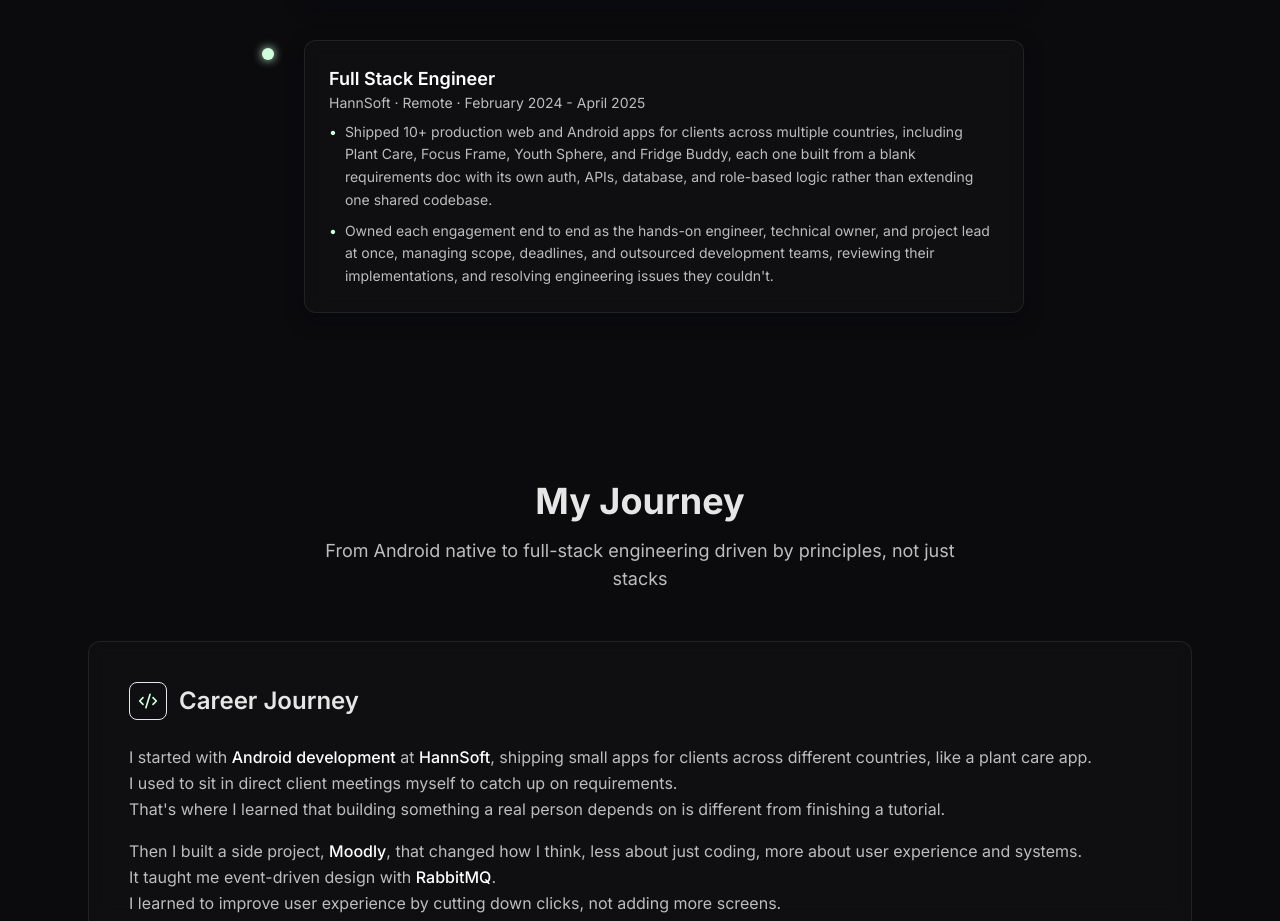
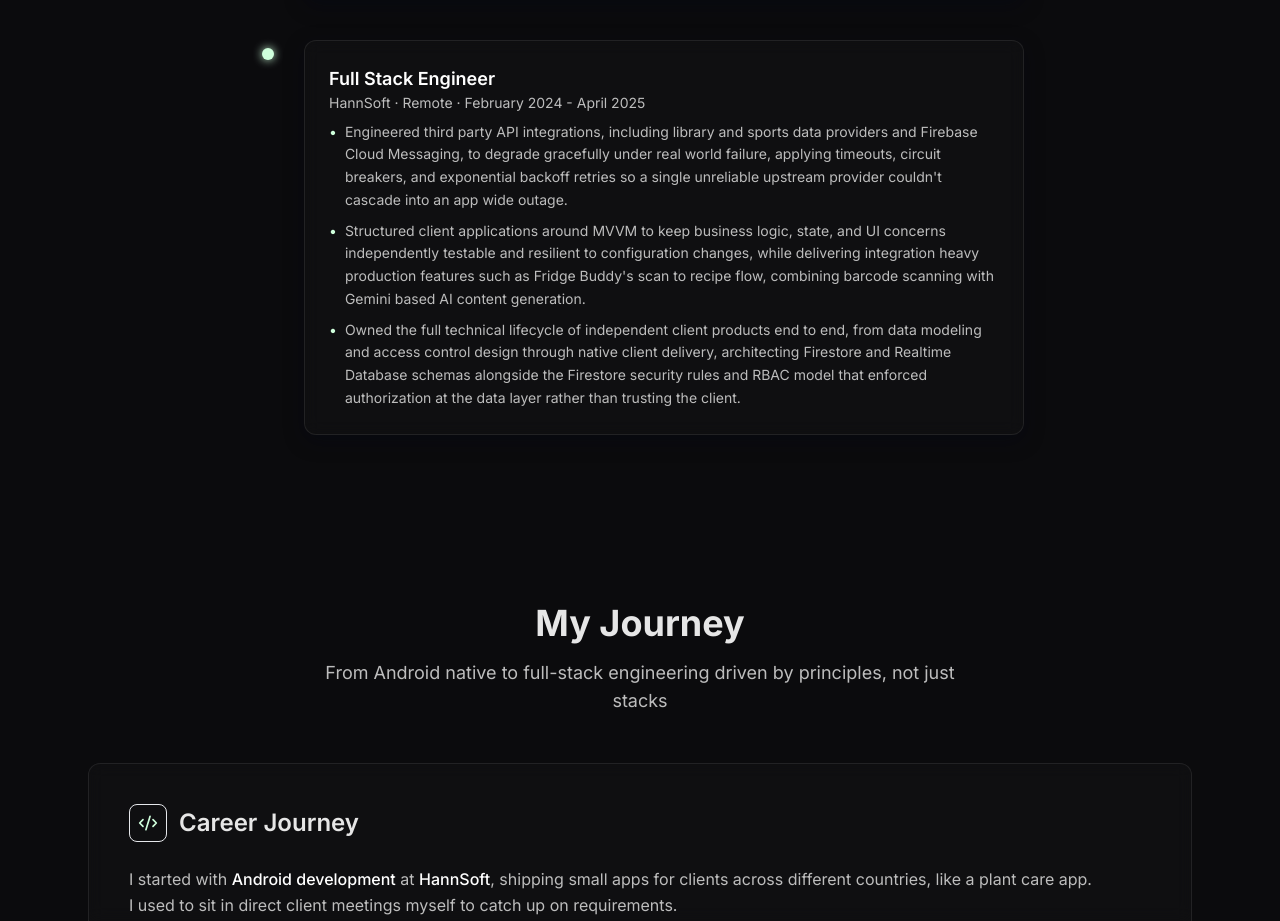
Before and after one commit to M-Talha-Atif/my-portfolio, a Next.js app: page / in a window 1280 px wide. Shown: the part 3665-4586 px from the top of the page. Built offline with nearby package versions, Linux system fonts and the light colour scheme; no server answers; a web font is replaced by a local one.

Commit message:
Update HannSoft experience bullets on portfolio

```diff
--- a/src/components/Experience.tsx
+++ b/src/components/Experience.tsx
@@ -37,8 +37,9 @@
       location: "Remote",
       period: "February 2024 - April 2025",
       desc: [
-        "Shipped 10+ production web and Android apps for clients across multiple countries, including Plant Care, Focus Frame, Youth Sphere, and Fridge Buddy, each one built from a blank requirements doc with its own auth, APIs, database, and role-based logic rather than extending one shared codebase.",
-        "Owned each engagement end to end as the hands-on engineer, technical owner, and project lead at once, managing scope, deadlines, and outsourced development teams, reviewing their implementations, and resolving engineering issues they couldn't.",
+        "Engineered third party API integrations, including library and sports data providers and Firebase Cloud Messaging, to degrade gracefully under real world failure, applying timeouts, circuit breakers, and exponential backoff retries so a single unreliable upstream provider couldn't cascade into an app wide outage.",
+        "Structured client applications around MVVM to keep business logic, state, and UI concerns independently testable and resilient to configuration changes, while delivering integration heavy production features such as Fridge Buddy's scan to recipe flow, combining barcode scanning with Gemini based AI content generation.",
+        "Owned the full technical lifecycle of independent client products end to end, from data modeling and access control design through native client delivery, architecting Firestore and Realtime Database schemas alongside the Firestore security rules and RBAC model that enforced authorization at the data layer rather than trusting the client.",
       ],
     },
   ]
```
